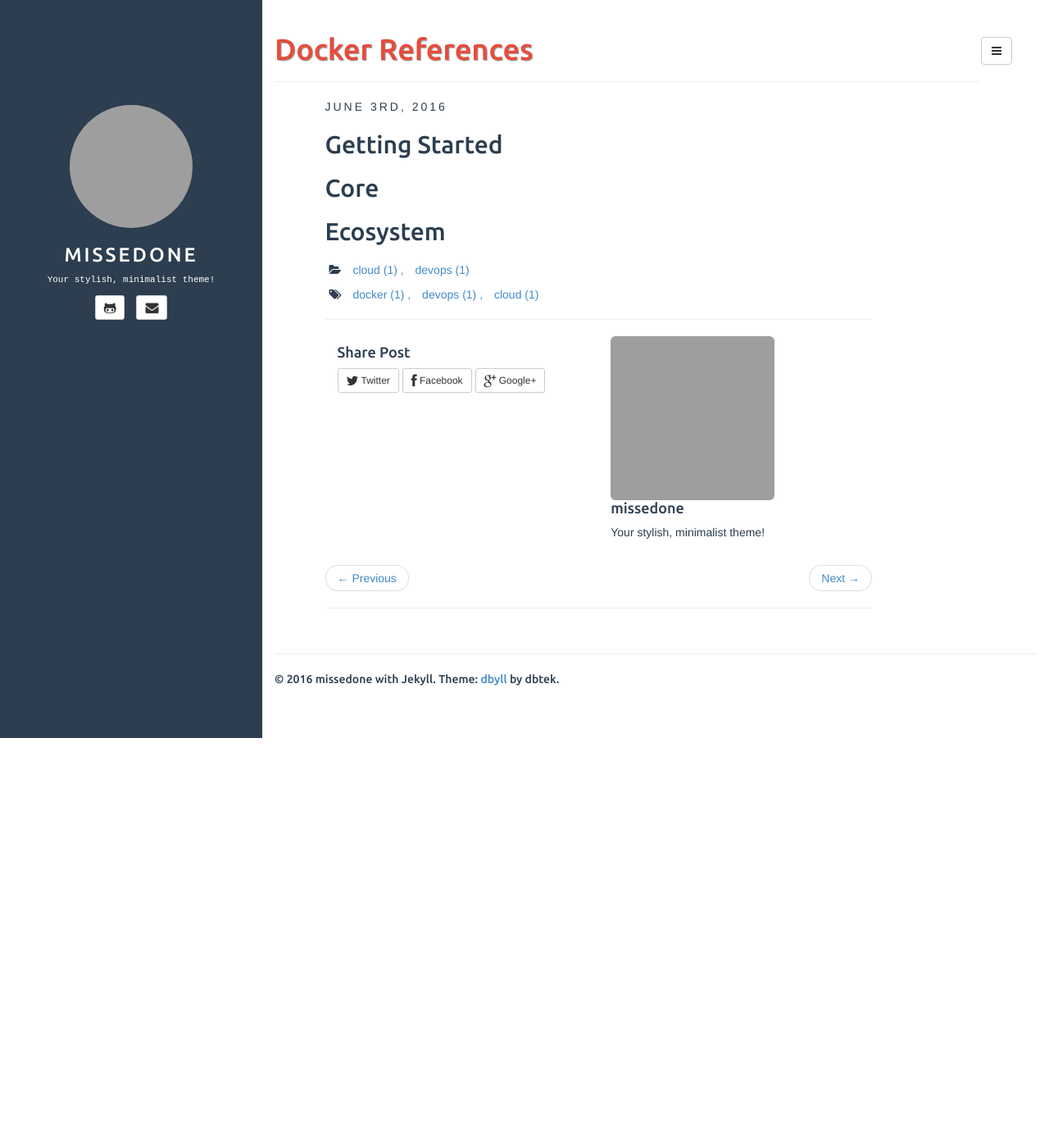
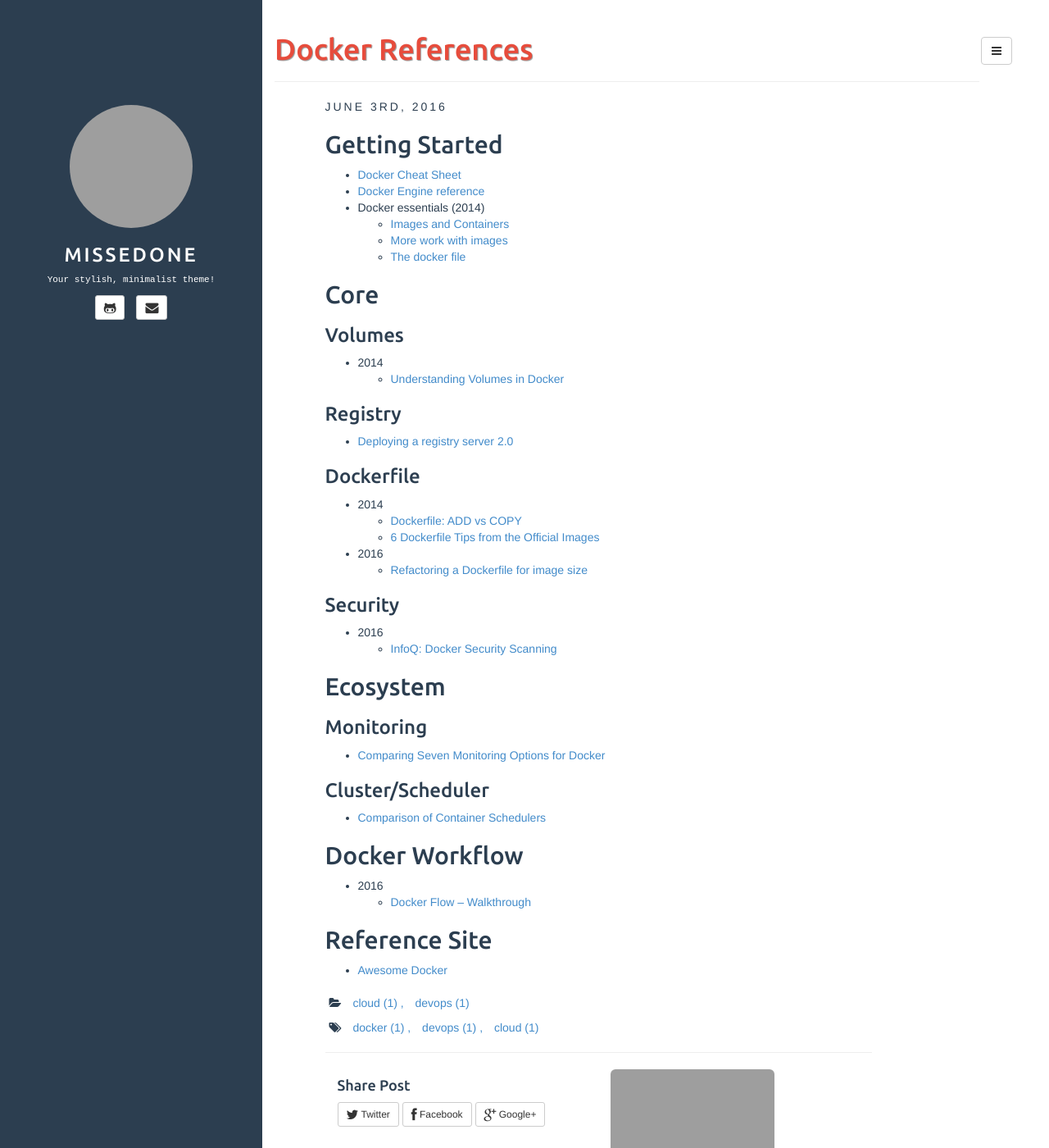
Before and after one commit to missedone/missedone.github.io, a Jekyll site: the page built from _posts/2016-06-03-Docker-References.md, in a window 1280 px wide and 1400 px high. Shown: the whole window at 82% size. Built offline with Jekyll 4.4.1, drawn with Linux system fonts in a browser that asks for light colours; grey boxes are pictures that could not be loaded.

Commit message:
add docker references

```diff
--- a/_posts/2016-06-03-Docker-References.md
+++ b/_posts/2016-06-03-Docker-References.md
@@ -8,6 +8,52 @@ description: the collection of Docker relate articles.
 
 ## Getting Started
 
+* [Docker Cheat Sheet](https://github.com/wsargent/docker-cheat-sheet)
+* [Docker Engine reference](https://docs.docker.com/engine/reference/)
+* Docker essentials (2014)
+  * [Images and Containers](http://www.dasblinkenlichten.com/docker-essentials/)
+  * [More work with images](http://www.dasblinkenlichten.com/docker-essentials-working-with-images/)
+  * [The docker file](http://www.dasblinkenlichten.com/docker-essentials-the-docker-file/)
+
 ## Core
 
+### Volumes
+
+* 2014
+  * [Understanding Volumes in Docker](http://container-solutions.com/understanding-volumes-docker/)
+
+### Registry
+
+* [Deploying a registry server 2.0](https://docs.docker.com/registry/deploying/)
+
+### Dockerfile
+
+* 2014
+  * [Dockerfile: ADD vs COPY](https://www.ctl.io/developers/blog/post/dockerfile-add-vs-copy/)
+  * [6 Dockerfile Tips from the Official Images](http://container-solutions.com/6-dockerfile-tips-official-images/)
+* 2016
+  * [Refactoring a Dockerfile for image size](https://blog.replicated.com/2016/02/05/refactoring-a-dockerfile-for-image-size/)
+
+### Security
+
+* 2016
+  * [InfoQ: Docker Security Scanning](https://www.infoq.com/news/2016/05/Docker-Security-Scanning)
+
 ## Ecosystem
+
+### Monitoring
+
+* [Comparing Seven Monitoring Options for Docker](http://rancher.com/comparing-monitoring-options-for-docker-deployments/)
+
+### Cluster/Scheduler
+
+* [Comparison of Container Schedulers](https://medium.com/@ArmandGrillet/comparison-of-container-schedulers-c427f4f7421#.i4va7u49v)
+
+## Docker Workflow
+
+* 2016
+  * [Docker Flow – Walkthrough](https://technologyconversations.com/2016/04/18/docker-flow/)
+
+## Reference Site
+
+* [Awesome Docker](https://github.com/veggiemonk/awesome-docker)
```
Also changed, not shown: _posts/2016-06-03-Golang-References.md (+1 -1 lines).
